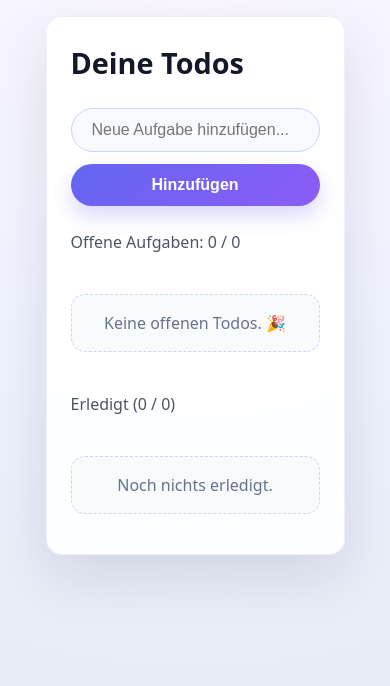
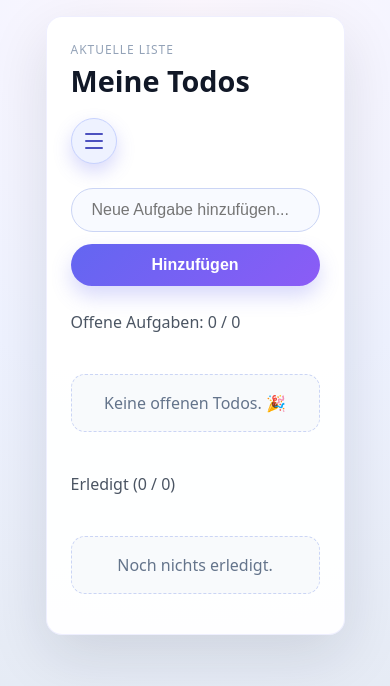
Before and after one commit to chrisdutt24/react-first, a React (Vite) app in the folder my-react-app/: page / in a window 390 px wide. Shown: the top 686 px of the page. Built offline with nearby package versions, Linux system fonts and the light colour scheme; the HTML template or start-up script is replaced by a standard one.

Commit message:
added create list feature

```diff
--- a/my-react-app/src/TodoPage.jsx
+++ b/my-react-app/src/TodoPage.jsx
@@ -1,76 +1,238 @@
-// src/TodoPage.jsx
 import { useState, useEffect } from "react";
 
-// Ausgangsituation: keine Beispiel-Todos
-const initialTodos = [];
+const STORAGE_KEY = "todo-lists-v1";
+const MAX_LISTS = 5;
+
+const generateId = () => {
+  if (typeof crypto !== "undefined" && crypto.randomUUID) {
+    return crypto.randomUUID();
+  }
+  return `list-${Date.now()}-${Math.floor(Math.random() * 1000)}`;
+};
+
+const createList = (name) => ({
+  id: generateId(),
+  name,
+  todos: [],
+});
+
+const loadInitialState = () => {
+  const fallbackList = createList("Meine Todos");
+
+  if (typeof window === "undefined") {
+    return { lists: [fallbackList], activeListId: fallbackList.id };
+  }
+
+  try {
+    const saved = window.localStorage.getItem(STORAGE_KEY);
+    if (saved) {
+      const parsed = JSON.parse(saved);
+      if (Array.isArray(parsed.lists) && parsed.lists.length > 0) {
+        const normalizedLists = parsed.lists.map((list) => ({
+          ...list,
+          todos: Array.isArray(list.todos) ? list.todos : [],
+        }));
+
+        const activeList =
+          normalizedLists.find((list) => list.id === parsed.activeListId) ??
+          normalizedLists[0];
+
+        return {
+          lists: normalizedLists,
+          activeListId: activeList.id,
+        };
+      }
+    }
+  } catch (error) {
+    console.error("Fehler beim Laden der Listen aus dem Speicher:", error);
+  }
+
+  return { lists: [fallbackList], activeListId: fallbackList.id };
+};
 
 function TodoPage() {
-  // 1) Beim ersten Render versuchen wir, aus dem LocalStorage zu laden
-  const [todos, setTodos] = useState(() => {
-    try {
-      const saved = localStorage.getItem("todos");
-      if (!saved) return initialTodos;
-      const parsed = JSON.parse(saved);
+  const [listState, setListState] = useState(loadInitialState);
+  const [newTodo, setNewTodo] = useState("");
+  const [isMenuOpen, setIsMenuOpen] = useState(false);
+  const [newListName, setNewListName] = useState("");
 
-      // nur falls es wirklich ein Array ist:
-      if (Array.isArray(parsed)) return parsed;
-      return initialTodos;
-    } catch (err) {
-      console.error("Fehler beim Lesen aus localStorage:", err);
-      return initialTodos;
-    }
-  });
+  const { lists, activeListId } = listState;
+  const activeList =
+    lists.find((list) => list.id === activeListId) ?? lists[0] ?? null;
+  const todos = activeList?.todos ?? [];
 
-  const [newTodo, setNewTodo] = useState("");
+  const openList = todos.filter((todo) => !todo.done);
+  const doneList = todos.filter((todo) => todo.done);
+  const openTodos = openList.length;
+  const doneTodos = doneList.length;
+  const canAddList = lists.length < MAX_LISTS;
 
-  // 2) Immer wenn sich todos ändern, in localStorage speichern
   useEffect(() => {
-    try {
-      localStorage.setItem("todos", JSON.stringify(todos));
-    } catch (err) {
-      console.error("Fehler beim Schreiben in localStorage:", err);
-    }
-  }, [todos]);
+    if (typeof window === "undefined") return;
+    window.localStorage.setItem(
+      STORAGE_KEY,
+      JSON.stringify({
+        lists,
+        activeListId: activeList?.id ?? activeListId,
+      })
+    );
+  }, [lists, activeList?.id, activeListId]);
 
-  // Funktionen zum Hinzufügen, Umschalten und Löschen von Todos
+  const updateActiveListTodos = (updater) => {
+    setListState((prev) => {
+      const targetId = prev.activeListId;
+      const updatedLists = prev.lists.map((list) => {
+        if (list.id !== targetId) return list;
+        const nextTodos = updater(Array.isArray(list.todos) ? list.todos : []);
+        return { ...list, todos: nextTodos };
+      });
+      return { ...prev, lists: updatedLists };
+    });
+  };
+
   function handleSubmit(event) {
     event.preventDefault();
+    if (!activeList) return;
     const trimmed = newTodo.trim();
     if (!trimmed) return;
 
     setNewTodo("");
-
-    setTodos((prev) => [
+    updateActiveListTodos((prevTodos) => [
       { id: Date.now(), text: trimmed, done: false },
-      ...prev,
+      ...prevTodos,
     ]);
   }
 
   function toggleTodo(id) {
-    setTodos((prev) => {
-      // 1. Erst alle Todos aktualisieren (done togglen)
-      const updated = prev.map((todo) =>
+    updateActiveListTodos((prevTodos) =>
+      prevTodos.map((todo) =>
         todo.id === id ? { ...todo, done: !todo.done } : todo
-      );
-
-      // 2. Danach sortieren: offene zuerst, erledigte danach
-      return updated.sort((a, b) => Number(a.done) - Number(b.done));
-    });
+      )
+    );
   }
 
   function deleteTodo(id) {
-    setTodos((prev) => prev.filter((todo) => todo.id !== id));
+    updateActiveListTodos((prevTodos) =>
+      prevTodos.filter((todo) => todo.id !== id)
+    );
   }
 
-  const openList = todos.filter((t) => !t.done);
-  const doneList = todos.filter((t) => t.done);
-  const openTodos = openList.length;
-  const doneTodos = doneList.length;
+  function handleSwitchList(id) {
+    if (id === activeListId) {
+      setIsMenuOpen(false);
+      return;
+    }
+
+    const exists = lists.some((list) => list.id === id);
+    if (!exists) return;
+
+    setListState((prev) => ({ ...prev, activeListId: id }));
+    setIsMenuOpen(false);
+  }
+
+  function handleAddList(event) {
+    event.preventDefault();
+    if (!canAddList) return;
+
+    const trimmed = newListName.trim();
+    if (!trimmed) return;
+
+    const newList = createList(trimmed);
+    setListState((prev) => ({
+      lists: [...prev.lists, newList],
+      activeListId: newList.id,
+    }));
+    setNewListName("");
+    setIsMenuOpen(false);
+  }
 
   return (
     <section className="todo-page">
       <div className="todo-card">
-        <h1>Deine Todos</h1>
+        <div className="todo-top-bar">
+          <div>
+            <p className="todo-label">Aktuelle Liste</p>
+            <h1>{activeList?.name ?? "Todo-Liste"}</h1>
+          </div>
+
+          <button
+            type="button"
+            className={`todo-menu-toggle ${isMenuOpen ? "is-open" : ""}`}
+            onClick={() => setIsMenuOpen((prev) => !prev)}
+            aria-label="Listenmenü öffnen"
+            aria-pressed={isMenuOpen}
+          >
+            <span />
+            <span />
+            <span />
+          </button>
+        </div>
+
+        {isMenuOpen && (
+          <>
+            <button
+              type="button"
+              className="todo-menu-overlay"
+              onClick={() => setIsMenuOpen(false)}
+              aria-label="Listenmenü schließen"
+            />
+
+            <div className="todo-menu" role="menu">
+              <div className="todo-menu-header">
+                <div>
+                  <p className="todo-label">Listen</p>
+                  <h3>Deine Boards</h3>
+                </div>
+                <span className="todo-menu-count">
+                  {lists.length} / {MAX_LISTS}
+                </span>
+              </div>
+
+              <ul className="todo-menu-list">
+                {lists.map((list) => (
+                  <li key={list.id}>
+                    <button
+                      type="button"
+                      className={`todo-menu-item${
+                        list.id === activeList?.id ? " is-active" : ""
+                      }`}
+                      onClick={() => handleSwitchList(list.id)}
+                    >
+                      <span>{list.name}</span>
+                      <small>{list.todos?.length ?? 0} Todos</small>
+                    </button>
+                  </li>
+                ))}
+              </ul>
+
+              <form className="todo-menu-form" onSubmit={handleAddList}>
+                <input
+                  className="todo-menu-input"
+                  type="text"
+                  placeholder="Neue Liste benennen..."
+                  value={newListName}
+                  onChange={(event) => setNewListName(event.target.value)}
+                  disabled={!canAddList}
+                />
+                <button
+                  className="todo-menu-submit"
+                  type="submit"
+                  disabled={
+                    !canAddList || newListName.trim().length === 0
+                  }
+                >
+                  Liste erstellen
+                </button>
+              </form>
+
+              {!canAddList && (
+                <p className="todo-menu-limit">
+                  Du hast das Maximum von fünf Listen erreicht.
+                </p>
+              )}
+            </div>
+          </>
+        )}
 
         <form className="todo-form" onSubmit={handleSubmit}>
           <input
--- a/my-react-app/src/index.css
+++ b/my-react-app/src/index.css
@@ -40,12 +40,178 @@ body {
   display: flex;
   flex-direction: column;
   gap: 1.5rem;
+  position: relative;
 }
 
 .todo-card h1 {
   margin: 0;
   font-size: clamp(1.8rem, 4vw, 2.4rem);
   color: #111827;
+}
+
+.todo-top-bar {
+  display: flex;
+  align-items: flex-start;
+  justify-content: space-between;
+  gap: 1rem;
+}
+
+.todo-label {
+  margin: 0;
+  text-transform: uppercase;
+  letter-spacing: 0.08em;
+  font-size: 0.75rem;
+  color: #94a3b8;
+}
+
+.todo-menu-toggle {
+  width: 46px;
+  height: 46px;
+  border-radius: 50%;
+  border: 1px solid #c7d2fe;
+  background: #eef2ff;
+  display: flex;
+  flex-direction: column;
+  align-items: center;
+  justify-content: center;
+  gap: 5px;
+  cursor: pointer;
+  transition: transform 0.2s, box-shadow 0.2s;
+  box-shadow: 0 8px 18px rgba(99, 102, 241, 0.25);
+}
+
+.todo-menu-toggle span {
+  width: 18px;
+  height: 2px;
+  border-radius: 999px;
+  background: #4c51bf;
+  transition: transform 0.2s;
+}
+
+.todo-menu-toggle.is-open {
+  transform: rotate(90deg);
+}
+
+.todo-menu-overlay {
+  position: absolute;
+  inset: 0;
+  border: none;
+  background: transparent;
+  z-index: 5;
+}
+
+.todo-menu {
+  position: absolute;
+  top: 1.5rem;
+  right: 1.5rem;
+  width: min(280px, calc(100% - 2rem));
+  background: #fff;
+  border: 1px solid rgba(99, 102, 241, 0.2);
+  box-shadow: 0 25px 70px rgba(15, 23, 42, 0.25);
+  border-radius: 1rem;
+  padding: 1.25rem;
+  z-index: 10;
+  display: flex;
+  flex-direction: column;
+  gap: 1rem;
+}
+
+.todo-menu-header {
+  display: flex;
+  align-items: center;
+  justify-content: space-between;
+}
+
+.todo-menu-header h3 {
+  margin: 0.2rem 0 0;
+  font-size: 1.1rem;
+}
+
+.todo-menu-count {
+  font-size: 0.85rem;
+  color: #4c51bf;
+  font-weight: 600;
+}
+
+.todo-menu-list {
+  list-style: none;
+  margin: 0;
+  padding: 0;
+  display: flex;
+  flex-direction: column;
+  gap: 0.5rem;
+}
+
+.todo-menu-item {
+  width: 100%;
+  display: flex;
+  justify-content: space-between;
+  align-items: center;
+  border: 1px solid transparent;
+  border-radius: 0.9rem;
+  padding: 0.6rem 0.85rem;
+  background: #f8faff;
+  font-size: 0.95rem;
+  color: #1f2933;
+  cursor: pointer;
+  transition: border-color 0.2s, background 0.2s;
+}
+
+.todo-menu-item small {
+  color: #94a3b8;
+}
+
+.todo-menu-item.is-active {
+  border-color: #7c3aed;
+  background: #eef2ff;
+  font-weight: 600;
+}
+
+.todo-menu-form {
+  display: flex;
+  flex-direction: column;
+  gap: 0.5rem;
+}
+
+.todo-menu-input {
+  border: 1px solid #dbe0ff;
+  border-radius: 0.9rem;
+  padding: 0.6rem 0.85rem;
+  font-size: 0.95rem;
+}
+
+.todo-menu-input:focus {
+  outline: none;
+  border-color: #7c3aed;
+  box-shadow: 0 0 0 3px rgba(124, 58, 237, 0.15);
+}
+
+.todo-menu-input:disabled {
+  background: #f4f4f7;
+  cursor: not-allowed;
+}
+
+.todo-menu-submit {
+  border: none;
+  border-radius: 0.9rem;
+  padding: 0.65rem;
+  font-weight: 600;
+  background: linear-gradient(135deg, #7c3aed, #6366f1);
+  color: #fff;
+  cursor: pointer;
+  transition: opacity 0.2s;
+}
+
+.todo-menu-submit:disabled {
+  opacity: 0.4;
+  cursor: not-allowed;
+}
+
+.todo-menu-limit {
+  margin: 0;
+  font-size: 0.85rem;
+  color: #ef4444;
+  text-align: center;
 }
 
 .todo-form {
@@ -181,6 +347,17 @@ body {
     padding: 1.5rem;
   }
 
+  .todo-top-bar {
+    flex-direction: column;
+    align-items: flex-start;
+  }
+
+  .todo-menu {
+    width: calc(100% - 2rem);
+    right: 1rem;
+    left: 1rem;
+  }
+
   .todo-form {
     flex-direction: column;
   }
@@ -190,14 +367,7 @@ body {
     text-align: center;
   }
 
-  /* Mobile View */
-  @media (max-width: 600px) {
-    .todo-item {
-      align-items: center; /* wieder normal */
-    }
-
-    .todo-text {
-      align-self: flex-start; /* nur der Text bricht oberkantig */
-    }
+  .todo-item {
+    align-items: flex-start;
   }
 }
```
